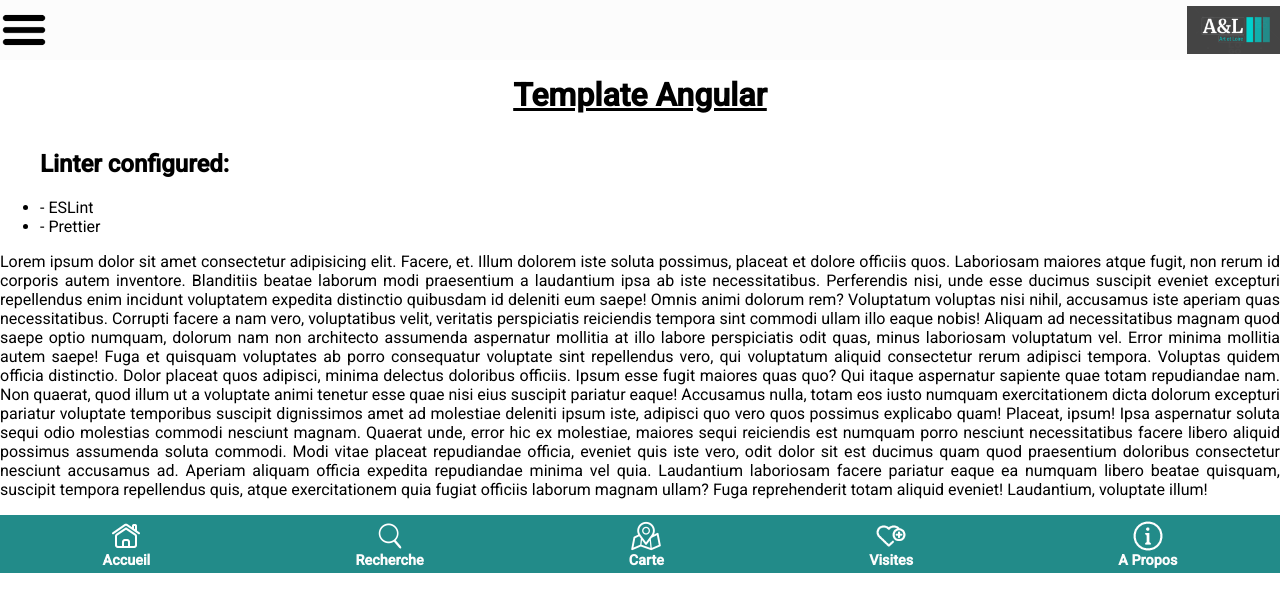
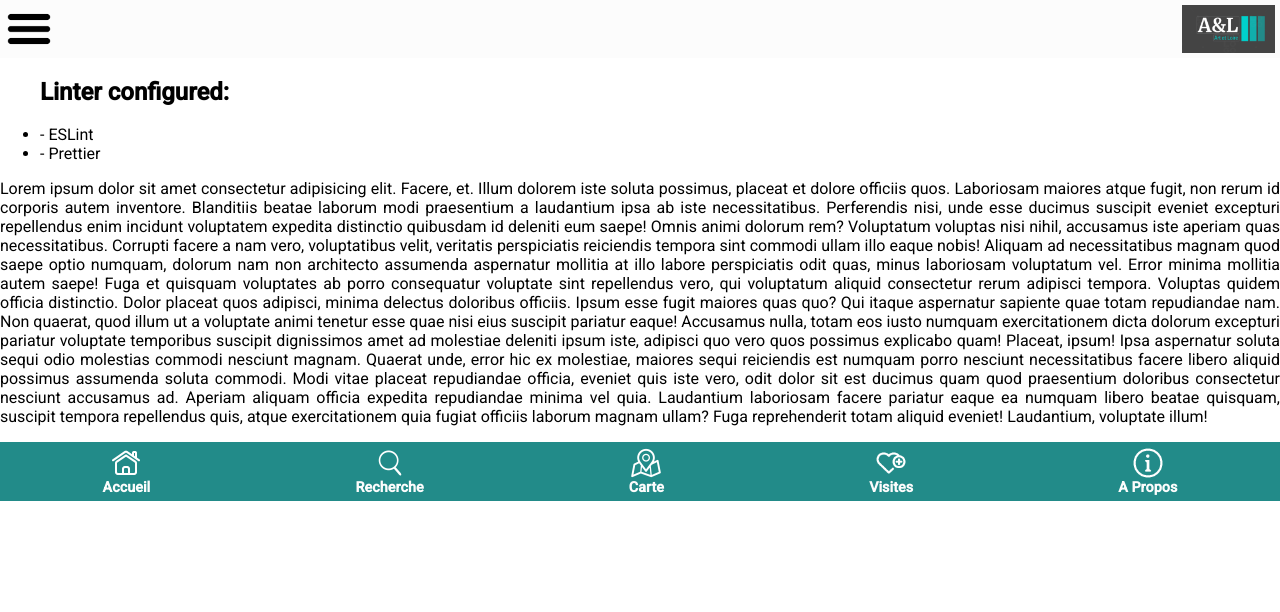
Before and after one commit to WildCodeSchool/0523-RemFr-JavaAngular-P1-artetloire, an Angular app: page / in a window 1280 px wide. Shown: the top 612 px of the page. Built offline with nearby package versions, Linux system fonts and the light colour scheme.

Commit message:
Suppress demo component, update demo page for test

```diff
--- a/src/app/app.module.ts
+++ b/src/app/app.module.ts
@@ -6,7 +6,6 @@ import { AppComponent } from './app.component';
 import { BrowserAnimationsModule } from '@angular/platform-browser/animations';
 
 import { DemoPageComponent } from './pages/demo/demo.component';
-import { DemoComponent } from './components/demo/demo.component';
 import { DemoPipe } from './pipes/demo.pipe';
 import { DemoDirective } from './directives/demo.directive';
 import { NavigationComponent } from './components/navigation/navigation.component';
@@ -16,7 +15,6 @@ import { NavigationComponent } from './components/navigation/navigation.componen
   declarations: [
     AppComponent,
     DemoPageComponent,
-    DemoComponent,
     DemoPipe,
     DemoDirective,
     NavigationComponent
--- a/src/app/components/demo/demo.component.html
+++ /dev/null
@@ -1 +0,0 @@
-<h1 appDemo>{{ title | demo }}</h1>
--- a/src/app/components/demo/demo.component.scss
+++ /dev/null
@@ -1,5 +0,0 @@
-h1 {
-  padding: 1rem;
-  margin: 0;
-  text-align: center;
-}
--- a/src/app/components/demo/demo.component.ts
+++ /dev/null
@@ -1,12 +0,0 @@
-import { Component, Input } from '@angular/core';
-
-@Component({
-  selector: 'app-demo-component',
-  templateUrl: './demo.component.html',
-  styleUrls: ['./demo.component.scss']
-})
-export class DemoComponent {
-
-  @Input()
-  title = '';
-}
--- a/src/app/pages/demo/demo.component.html
+++ b/src/app/pages/demo/demo.component.html
@@ -1,10 +1,8 @@
 <main>
   <header>
     <img src="assets/icons/burger.png" alt="Menu burger fermé">
-    <img src="assets/icons/logo.png" alt="Logo Art-et-Loire">
+    <img class="logo" src="assets/icons/logo.png" alt="Logo Art-et-Loire">
   </header>
-
-  <app-demo-component title="template angular"></app-demo-component>
 
   <section>
     <ul>
--- a/src/app/pages/demo/demo.component.scss
+++ b/src/app/pages/demo/demo.component.scss
@@ -1,26 +1,19 @@
 main {
-  display: box;
-  // flex-direction: column;
-  justify-content: space-between;
-  align-items: center;
-  align-content: space-between;
-  // gap: 0.5rem;
+  display: row;
   width: 100vw;
   height: 100vh;
 }
 
 header {
   display: flex;
-  // flex-direction: row;
   justify-content: space-between;
-  align-items: center;
   width: 100%;
-  height: 60px;
   background-color: #fcfcfc;
 }
 
 header img {
   max-height: 48px;
+  margin: 0.3rem;
 }
 
 section {
```
